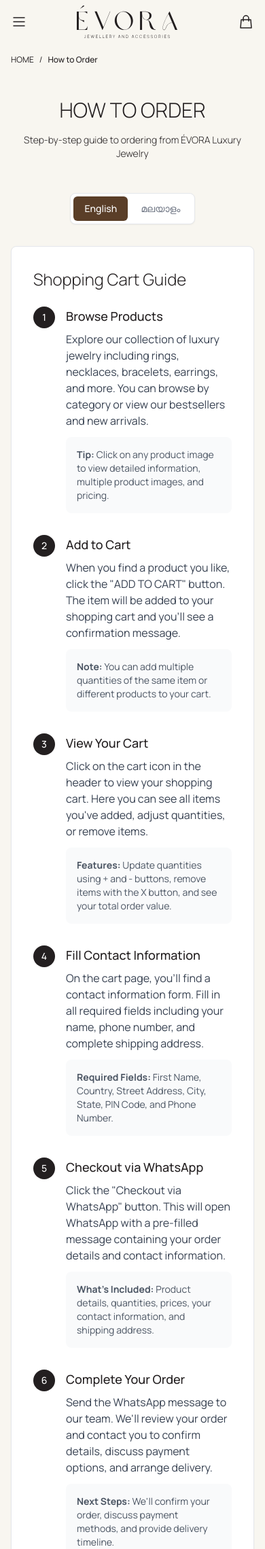
After one commit to FarshadMp/evora, a PHP site: page /how-to-order.php in a window 390 px wide. The commit adds this page. Shown: the top 2279 px of the page at 68% size. Run offline with PHP 8.4, Linux system fonts and the light colour scheme; data that the repository does not hold is empty; some libraries are stand-ins or nearby versions.

Commit message:
Add comprehensive How to Order page with bilingual support - Created how-to-order.php with step-by-step cart function guide - Added English and Malayalam language support with toggle - Included 6 detailed steps explaining the complete ordering process - Added payment and delivery information sections - Integrated navigation links in header (desktop and mobile) - Enhanced user experience with visual step indicators and helpful tips

```diff
--- a/footer.php
+++ b/footer.php
@@ -39,6 +39,7 @@
             <div class="sm:col-span-1 lg:col-span-2">
                 <h3 class="text-base sm:text-lg font-medium text-primary mb-2 sm:mb-3 lg:mb-4">Support</h3>
                 <ul class="space-y-1 sm:space-y-2">
+                    <li><a href="how-to-order.php" class="text-xs sm:text-sm text-primary animated-underline">How to order</a></li>
                     <li><a href="#" class="text-xs sm:text-sm text-primary animated-underline">FAQ</a></li>
                     <li><a href="jewelry-care-guide.php"
                             class="text-xs sm:text-sm text-primary animated-underline">Jewelry Care</a></li>
--- a/header.php
+++ b/header.php
@@ -237,6 +237,8 @@
 
         <!-- Right Navigation -->
         <nav class="flex items-center space-x-4 sm:space-x-6 md:space-x-8 lg:space-x-12">
+            <a href="how-to-order.php"
+                class="hidden lg:block text-primary nav-text text-sm font-light hover:text-evora-brown transition-colors duration-200">HOW TO ORDER</a>
             <a href="#"
                 class="hidden lg:block text-primary nav-text text-sm font-light hover:text-evora-brown transition-colors duration-200">CONTACT</a>
             <?php
@@ -309,6 +311,9 @@
                     <div>
                         <h3 class="text-sm font-semibold text-primary tracking-widest uppercase mb-4">SUPPORT</h3>
                         <ul class="space-y-3">
+                            <li><a href="how-to-order.php"
+                                    class="text-sm text-primary hover:text-evora-brown transition-colors duration-200">How to Order</a>
+                            </li>
                             <li><a href="#"
                                     class="text-sm text-primary hover:text-evora-brown transition-colors duration-200">Contact</a>
                             </li>
--- /dev/null
+++ b/how-to-order.php
@@ -0,0 +1,338 @@
+<?php
+require_once 'includes/cart-functions.php';
+require_once 'includes/product-functions.php';
+?>
+
+<!DOCTYPE html>
+<html lang="en">
+
+<head>
+    <meta charset="UTF-8">
+    <meta name="viewport" content="width=device-width, initial-scale=1.0">
+    <title>How to Order - ÉVORA Luxury Jewelry</title>
+    <meta name="description" content="Learn how to order jewelry from ÉVORA Luxury Jewelry. Step-by-step guide in English and Malayalam.">
+
+    <!-- Tailwind CSS -->
+    <script src="https://cdn.tailwindcss.com"></script>
+
+    <!-- Google Fonts -->
+    <link href="https://fonts.googleapis.com/css2?family=Manrope:wght@200;300;400;500;600;700;800&display=swap" rel="stylesheet">
+
+    <!-- Custom CSS -->
+    <link rel="stylesheet" href="assets/css/styles.css">
+
+    <!-- Favicon -->
+    <link rel="icon" type="image/svg+xml" href="images/favicon.svg">
+    <link rel="apple-touch-icon" sizes="180x180" href="images/favicon.svg">
+    <link rel="icon" type="image/png" sizes="32x32" href="images/favicon.svg">
+    <link rel="icon" type="image/png" sizes="16x16" href="images/favicon.svg">
+    <meta name="theme-color" content="#5A3E28">
+</head>
+
+<body class="bg-evora-beige">
+
+    <!-- Header -->
+    <?php include 'header.php'; ?>
+
+    <!-- Breadcrumb Navigation -->
+    <section class="py-4 px-4 sm:px-6 md:px-8 bg-evora-beige">
+        <div class="flex items-center space-x-2 text-xs text-primary">
+            <a href="index.php" class="text-primary hover:text-evora-brown transition-colors duration-200">HOME</a>
+            <span class="text-primary">/</span>
+            <span class="text-primary font-medium">How to Order</span>
+        </div>
+    </section>
+
+    <!-- How to Order Section -->
+    <section class="py-8 sm:py-12 md:py-16 px-4 sm:px-6 md:px-8 bg-evora-beige">
+        <div class="max-w-4xl mx-auto">
+            <!-- Page Header -->
+            <div class="text-center mb-12">
+                <h1 class="text-3xl sm:text-4xl md:text-4xl lg:text-4xl font-light text-primary mb-4">HOW TO ORDER
+                </h1>
+                <p class="text-sm text-primary font-light">
+                    Step-by-step guide to ordering from ÉVORA Luxury Jewelry
+                </p>
+            </div>
+
+            <!-- Language Toggle -->
+            <div class="flex justify-center mb-8">
+                <div class="bg-white rounded-lg shadow-sm border p-1">
+                    <button onclick="showLanguage('english')" id="english-btn" class="language-btn active px-4 py-2 rounded-md text-sm font-medium transition-colors duration-200">
+                        English
+                    </button>
+                    <button onclick="showLanguage('malayalam')" id="malayalam-btn" class="language-btn px-4 py-2 rounded-md text-sm font-medium transition-colors duration-200">
+                        മലയാളം
+                    </button>
+                </div>
+            </div>
+
+            <!-- English Content -->
+            <div id="english-content" class="language-content">
+                <div class="bg-white rounded-lg shadow-sm border p-8 mb-8">
+                    <h2 class="text-2xl font-light text-primary mb-6">Shopping Cart Guide</h2>
+
+                    <div class="space-y-8">
+                        <!-- Step 1 -->
+                        <div class="flex items-start space-x-4">
+                            <div class="flex-shrink-0 w-8 h-8 bg-primary text-white rounded-full flex items-center justify-center text-sm font-medium">1</div>
+                            <div>
+                                <h3 class="text-lg font-medium text-primary mb-2">Browse Products</h3>
+                                <p class="text-gray-700 mb-3">Explore our collection of luxury jewelry including rings, necklaces, bracelets, earrings, and more. You can browse by category or view our bestsellers and new arrivals.</p>
+                                <div class="bg-gray-50 p-4 rounded-lg">
+                                    <p class="text-sm text-gray-600"><strong>Tip:</strong> Click on any product image to view detailed information, multiple product images, and pricing.</p>
+                                </div>
+                            </div>
+                        </div>
+
+                        <!-- Step 2 -->
+                        <div class="flex items-start space-x-4">
+                            <div class="flex-shrink-0 w-8 h-8 bg-primary text-white rounded-full flex items-center justify-center text-sm font-medium">2</div>
+                            <div>
+                                <h3 class="text-lg font-medium text-primary mb-2">Add to Cart</h3>
+                                <p class="text-gray-700 mb-3">When you find a product you like, click the "ADD TO CART" button. The item will be added to your shopping cart and you'll see a confirmation message.</p>
+                                <div class="bg-gray-50 p-4 rounded-lg">
+                                    <p class="text-sm text-gray-600"><strong>Note:</strong> You can add multiple quantities of the same item or different products to your cart.</p>
+                                </div>
+                            </div>
+                        </div>
+
+                        <!-- Step 3 -->
+                        <div class="flex items-start space-x-4">
+                            <div class="flex-shrink-0 w-8 h-8 bg-primary text-white rounded-full flex items-center justify-center text-sm font-medium">3</div>
+                            <div>
+                                <h3 class="text-lg font-medium text-primary mb-2">View Your Cart</h3>
+                                <p class="text-gray-700 mb-3">Click on the cart icon in the header to view your shopping cart. Here you can see all items you've added, adjust quantities, or remove items.</p>
+                                <div class="bg-gray-50 p-4 rounded-lg">
+                                    <p class="text-sm text-gray-600"><strong>Features:</strong> Update quantities using + and - buttons, remove items with the X button, and see your total order value.</p>
+                                </div>
+                            </div>
+                        </div>
+
+                        <!-- Step 4 -->
+                        <div class="flex items-start space-x-4">
+                            <div class="flex-shrink-0 w-8 h-8 bg-primary text-white rounded-full flex items-center justify-center text-sm font-medium">4</div>
+                            <div>
+                                <h3 class="text-lg font-medium text-primary mb-2">Fill Contact Information</h3>
+                                <p class="text-gray-700 mb-3">On the cart page, you'll find a contact information form. Fill in all required fields including your name, phone number, and complete shipping address.</p>
+                                <div class="bg-gray-50 p-4 rounded-lg">
+                                    <p class="text-sm text-gray-600"><strong>Required Fields:</strong> First Name, Country, Street Address, City, State, PIN Code, and Phone Number.</p>
+                                </div>
+                            </div>
+                        </div>
+
+                        <!-- Step 5 -->
+                        <div class="flex items-start space-x-4">
+                            <div class="flex-shrink-0 w-8 h-8 bg-primary text-white rounded-full flex items-center justify-center text-sm font-medium">5</div>
+                            <div>
+                                <h3 class="text-lg font-medium text-primary mb-2">Checkout via WhatsApp</h3>
+                                <p class="text-gray-700 mb-3">Click the "Checkout via WhatsApp" button. This will open WhatsApp with a pre-filled message containing your order details and contact information.</p>
+                                <div class="bg-gray-50 p-4 rounded-lg">
+                                    <p class="text-sm text-gray-600"><strong>What's Included:</strong> Product details, quantities, prices, your contact information, and shipping address.</p>
+                                </div>
+                            </div>
+                        </div>
+
+                        <!-- Step 6 -->
+                        <div class="flex items-start space-x-4">
+                            <div class="flex-shrink-0 w-8 h-8 bg-primary text-white rounded-full flex items-center justify-center text-sm font-medium">6</div>
+                            <div>
+                                <h3 class="text-lg font-medium text-primary mb-2">Complete Your Order</h3>
+                                <p class="text-gray-700 mb-3">Send the WhatsApp message to our team. We'll review your order and contact you to confirm details, discuss payment options, and arrange delivery.</p>
+                                <div class="bg-gray-50 p-4 rounded-lg">
+                                    <p class="text-sm text-gray-600"><strong>Next Steps:</strong> We'll confirm your order, discuss payment methods, and provide delivery timeline.</p>
+                                </div>
+                            </div>
+                        </div>
+                    </div>
+                </div>
+
+                <!-- Additional Information -->
+                <div class="bg-white rounded-lg shadow-sm border p-8">
+                    <h2 class="text-2xl font-light text-primary mb-6">Important Information</h2>
+
+                    <div class="grid grid-cols-1 md:grid-cols-2 gap-6">
+                        <div>
+                            <h3 class="text-lg font-medium text-primary mb-3">Payment Options</h3>
+                            <ul class="space-y-2 text-gray-700">
+                                <li>• Cash on Delivery (COD)</li>
+                                <li>• Bank Transfer</li>
+                                <li>• UPI Payment</li>
+                                <li>• Credit/Debit Cards</li>
+                            </ul>
+                        </div>
+
+                        <div>
+                            <h3 class="text-lg font-medium text-primary mb-3">Delivery Information</h3>
+                            <ul class="space-y-2 text-gray-700">
+                                <li>• Free shipping on orders above Rs. 500</li>
+                                <li>• Standard delivery: 3-5 business days</li>
+                                <li>• Express delivery available</li>
+                                <li>• Secure packaging guaranteed</li>
+                            </ul>
+                        </div>
+                    </div>
+                </div>
+            </div>
+
+            <!-- Malayalam Content -->
+            <div id="malayalam-content" class="language-content hidden">
+                <div class="bg-white rounded-lg shadow-sm border p-8 mb-8">
+                    <h2 class="text-2xl font-light text-primary mb-6">ഷോപ്പിംഗ് കാർട്ട് ഗൈഡ്</h2>
+
+                    <div class="space-y-8">
+                        <!-- Step 1 -->
+                        <div class="flex items-start space-x-4">
+                            <div class="flex-shrink-0 w-8 h-8 bg-primary text-white rounded-full flex items-center justify-center text-sm font-medium">1</div>
+                            <div>
+                                <h3 class="text-lg font-medium text-primary mb-2">ഉൽപ്പന്നങ്ങൾ ബ്രൗസ് ചെയ്യുക</h3>
+                                <p class="text-gray-700 mb-3">വളകൾ, ഹാരങ്ങൾ, ബ്രേസ്ലറ്റുകൾ, കാത്സരങ്ങൾ എന്നിവ ഉൾപ്പെടെയുള്ള ലക്ഷ്മി ആഭരണങ്ങളുടെ ശേഖരം പര്യവേക്ഷണം ചെയ്യുക. നിങ്ങൾക്ക് വിഭാഗം അനുസരിച്ച് ബ്രൗസ് ചെയ്യാം അല്ലെങ്കിൽ ഞങ്ങളുടെ ബെസ്റ്റ് സെല്ലറുകളും പുതിയ ആഗമനങ്ങളും കാണാം.</p>
+                                <div class="bg-gray-50 p-4 rounded-lg">
+                                    <p class="text-sm text-gray-600"><strong>നുറുങ്ങ്:</strong> വിശദമായ വിവരങ്ങൾ, ഒന്നിലധികം ഉൽപ്പന്ന ചിത്രങ്ങൾ, വില എന്നിവ കാണാൻ ഏതെങ്കിലും ഉൽപ്പന്ന ചിത്രത്തിൽ ക്ലിക്ക് ചെയ്യുക.</p>
+                                </div>
+                            </div>
+                        </div>
+
+                        <!-- Step 2 -->
+                        <div class="flex items-start space-x-4">
+                            <div class="flex-shrink-0 w-8 h-8 bg-primary text-white rounded-full flex items-center justify-center text-sm font-medium">2</div>
+                            <div>
+                                <h3 class="text-lg font-medium text-primary mb-2">കാർട്ടിലേക്ക് ചേർക്കുക</h3>
+                                <p class="text-gray-700 mb-3">നിങ്ങൾക്ക് ഇഷ്ടമായ ഒരു ഉൽപ്പന്നം കണ്ടാൽ "കാർട്ടിലേക്ക് ചേർക്കുക" ബട്ടൺ ക്ലിക്ക് ചെയ്യുക. ആയത് നിങ്ങളുടെ ഷോപ്പിംഗ് കാർട്ടിലേക്ക് ചേർക്കപ്പെടും, ഒരു സ്ഥിരീകരണ സന്ദേശവും കാണാം.</p>
+                                <div class="bg-gray-50 p-4 rounded-lg">
+                                    <p class="text-sm text-gray-600"><strong>ശ്രദ്ധിക്കുക:</strong> നിങ്ങൾക്ക് ഒരേ ഉൽപ്പന്നത്തിന്റെ ഒന്നിലധികം അളവുകൾ അല്ലെങ്കിൽ വ്യത്യസ്ത ഉൽപ്പന്നങ്ങൾ കാർട്ടിലേക്ക് ചേർക്കാം.</p>
+                                </div>
+                            </div>
+                        </div>
+
+                        <!-- Step 3 -->
+                        <div class="flex items-start space-x-4">
+                            <div class="flex-shrink-0 w-8 h-8 bg-primary text-white rounded-full flex items-center justify-center text-sm font-medium">3</div>
+                            <div>
+                                <h3 class="text-lg font-medium text-primary mb-2">നിങ്ങളുടെ കാർട്ട് കാണുക</h3>
+                                <p class="text-gray-700 mb-3">നിങ്ങളുടെ ഷോപ്പിംഗ് കാർട്ട് കാണാൻ ഹെഡറിലെ കാർട്ട് ഐക്കണിൽ ക്ലിക്ക് ചെയ്യുക. ഇവിടെ നിങ്ങൾ ചേർത്ത എല്ലാ ഇനങ്ങളും കാണാം, അളവുകൾ മാറ്റാം, അല്ലെങ്കിൽ ഇനങ്ങൾ നീക്കം ചെയ്യാം.</p>
+                                <div class="bg-gray-50 p-4 rounded-lg">
+                                    <p class="text-sm text-gray-600"><strong>സവിശേഷതകൾ:</strong> +, - ബട്ടണുകൾ ഉപയോഗിച്ച് അളവുകൾ അപ്ഡേറ്റ് ചെയ്യുക, X ബട്ടൺ ഉപയോഗിച്ച് ഇനങ്ങൾ നീക്കം ചെയ്യുക, നിങ്ങളുടെ മൊത്തം ഓർഡർ മൂല്യം കാണുക.</p>
+                                </div>
+                            </div>
+                        </div>
+
+                        <!-- Step 4 -->
+                        <div class="flex items-start space-x-4">
+                            <div class="flex-shrink-0 w-8 h-8 bg-primary text-white rounded-full flex items-center justify-center text-sm font-medium">4</div>
+                            <div>
+                                <h3 class="text-lg font-medium text-primary mb-2">ബന്ധപ്പെടൽ വിവരങ്ങൾ നൽകുക</h3>
+                                <p class="text-gray-700 mb-3">കാർട്ട് പേജിൽ, നിങ്ങൾക്ക് ഒരു ബന്ധപ്പെടൽ വിവര ഫോം കാണാം. നിങ്ങളുടെ പേര്, ഫോൺ നമ്പർ, പൂർണ്ണമായ ഷിപ്പിംഗ് വിലാസം എന്നിവ ഉൾപ്പെടെയുള്ള എല്ലാ ആവശ്യമായ ഫീൽഡുകളും പൂരിപ്പിക്കുക.</p>
+                                <div class="bg-gray-50 p-4 rounded-lg">
+                                    <p class="text-sm text-gray-600"><strong>ആവശ്യമായ ഫീൽഡുകൾ:</strong> ആദ്യ പേര്, രാജ്യം, തെരുവ് വിലാസം, നഗരം, സംസ്ഥാനം, പിൻ കോഡ്, ഫോൺ നമ്പർ.</p>
+                                </div>
+                            </div>
+                        </div>
+
+                        <!-- Step 5 -->
+                        <div class="flex items-start space-x-4">
+                            <div class="flex-shrink-0 w-8 h-8 bg-primary text-white rounded-full flex items-center justify-center text-sm font-medium">5</div>
+                            <div>
+                                <h3 class="text-lg font-medium text-primary mb-2">വാട്സ്ആപ്പ് വഴി ചെക്കൗട്ട്</h3>
+                                <p class="text-gray-700 mb-3">"വാട്സ്ആപ്പ് വഴി ചെക്കൗട്ട്" ബട്ടൺ ക്ലിക്ക് ചെയ്യുക. ഇത് നിങ്ങളുടെ ഓർഡർ വിവരങ്ങളും ബന്ധപ്പെടൽ വിവരങ്ങളും ഉൾപ്പെടെയുള്ള മുൻകൂട്ടി പൂരിപ്പിച്ച സന്ദേശവുമായി വാട്സ്ആപ്പ് തുറക്കും.</p>
+                                <div class="bg-gray-50 p-4 rounded-lg">
+                                    <p class="text-sm text-gray-600"><strong>ഉൾപ്പെടുത്തിയിരിക്കുന്നത്:</strong> ഉൽപ്പന്ന വിവരങ്ങൾ, അളവുകൾ, വിലകൾ, നിങ്ങളുടെ ബന്ധപ്പെടൽ വിവരങ്ങൾ, ഷിപ്പിംഗ് വിലാസം.</p>
+                                </div>
+                            </div>
+                        </div>
+
+                        <!-- Step 6 -->
+                        <div class="flex items-start space-x-4">
+                            <div class="flex-shrink-0 w-8 h-8 bg-primary text-white rounded-full flex items-center justify-center text-sm font-medium">6</div>
+                            <div>
+                                <h3 class="text-lg font-medium text-primary mb-2">നിങ്ങളുടെ ഓർഡർ പൂർത്തിയാക്കുക</h3>
+                                <p class="text-gray-700 mb-3">വാട്സ്ആപ്പ് സന്ദേശം ഞങ്ങളുടെ ടീമിലേക്ക് അയയ്ക്കുക. ഞങ്ങൾ നിങ്ങളുടെ ഓർഡർ അവലോകനം ചെയ്ത് വിവരങ്ങൾ സ്ഥിരീകരിക്കാൻ, പേയ്മെന്റ് ഓപ്ഷനുകൾ ചർച്ച ചെയ്യാൻ, ഡെലിവറി ക്രമീകരിക്കാൻ നിങ്ങളെ ബന്ധപ്പെടും.</p>
+                                <div class="bg-gray-50 p-4 rounded-lg">
+                                    <p class="text-sm text-gray-600"><strong>അടുത്ത ഘട്ടങ്ങൾ:</strong> ഞങ്ങൾ നിങ്ങളുടെ ഓർഡർ സ്ഥിരീകരിക്കും, പേയ്മെന്റ് രീതികൾ ചർച്ച ചെയ്യും, ഡെലിവറി സമയക്രമം നൽകും.</p>
+                                </div>
+                            </div>
+                        </div>
+                    </div>
+                </div>
+
+                <!-- Additional Information -->
+                <div class="bg-white rounded-lg shadow-sm border p-8">
+                    <h2 class="text-2xl font-light text-primary mb-6">പ്രധാന വിവരങ്ങൾ</h2>
+
+                    <div class="grid grid-cols-1 md:grid-cols-2 gap-6">
+                        <div>
+                            <h3 class="text-lg font-medium text-primary mb-3">പേയ്മെന്റ് ഓപ്ഷനുകൾ</h3>
+                            <ul class="space-y-2 text-gray-700">
+                                <li>• ഡെലിവറിയിൽ പണം (COD)</li>
+                                <li>• ബാങ്ക് ട്രാൻസ്ഫർ</li>
+                                <li>• UPI പേയ്മെന്റ്</li>
+                                <li>• ക്രെഡിറ്റ്/ഡെബിറ്റ് കാർഡുകൾ</li>
+                            </ul>
+                        </div>
+
+                        <div>
+                            <h3 class="text-lg font-medium text-primary mb-3">ഡെലിവറി വിവരങ്ങൾ</h3>
+                            <ul class="space-y-2 text-gray-700">
+                                <li>• Rs. 500-ന് മുകളിൽ ഓർഡറുകൾക്ക് സൗജന്യ ഷിപ്പിംഗ്</li>
+                                <li>• സ്റ്റാൻഡേർഡ് ഡെലിവറി: 3-5 ബിസിനസ് ദിവസങ്ങൾ</li>
+                                <li>• എക്സ്പ്രസ് ഡെലിവറി ലഭ്യമാണ്</li>
+                                <li>• സുരക്ഷിത പാക്കേജിംഗ് ഗ്യാരന്റി</li>
+                            </ul>
+                        </div>
+                    </div>
+                </div>
+            </div>
+        </div>
+    </section>
+
+    <!-- Footer -->
+    <?php include 'footer.php'; ?>
+
+    <!-- Custom JavaScript -->
+    <script src="assets/js/script.js"></script>
+
+    <script>
+        function showLanguage(language) {
+            // Hide all language content
+            document.querySelectorAll('.language-content').forEach(content => {
+                content.classList.add('hidden');
+            });
+
+            // Remove active class from all buttons
+            document.querySelectorAll('.language-btn').forEach(btn => {
+                btn.classList.remove('active', 'bg-primary', 'text-white');
+                btn.classList.add('text-gray-600', 'hover:text-primary');
+            });
+
+            // Show selected language content
+            document.getElementById(language + '-content').classList.remove('hidden');
+
+            // Add active class to selected button
+            const activeBtn = document.getElementById(language + '-btn');
+            activeBtn.classList.add('active', 'bg-primary', 'text-white');
+            activeBtn.classList.remove('text-gray-600', 'hover:text-primary');
+        }
+
+        // Initialize with English
+        document.addEventListener('DOMContentLoaded', function() {
+            showLanguage('english');
+        });
+    </script>
+
+    <style>
+        .language-btn.active {
+            background-color: #5A3E28;
+            color: white;
+        }
+
+        .language-btn:not(.active) {
+            color: #6B7280;
+        }
+
+        .language-btn:not(.active):hover {
+            color: #5A3E28;
+        }
+    </style>
+</body>
+
+</html>
```
